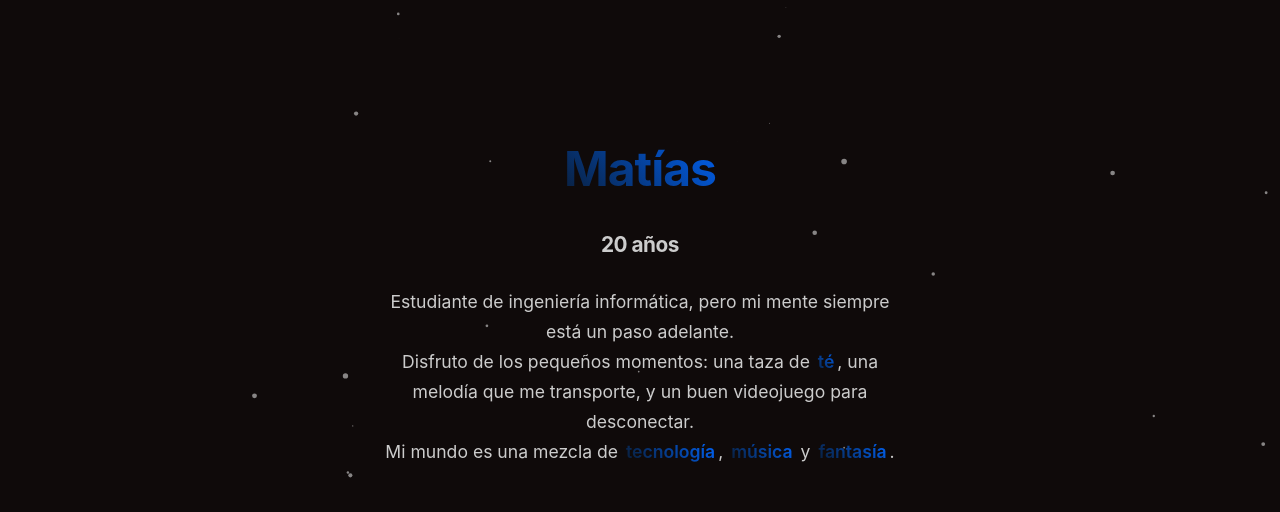
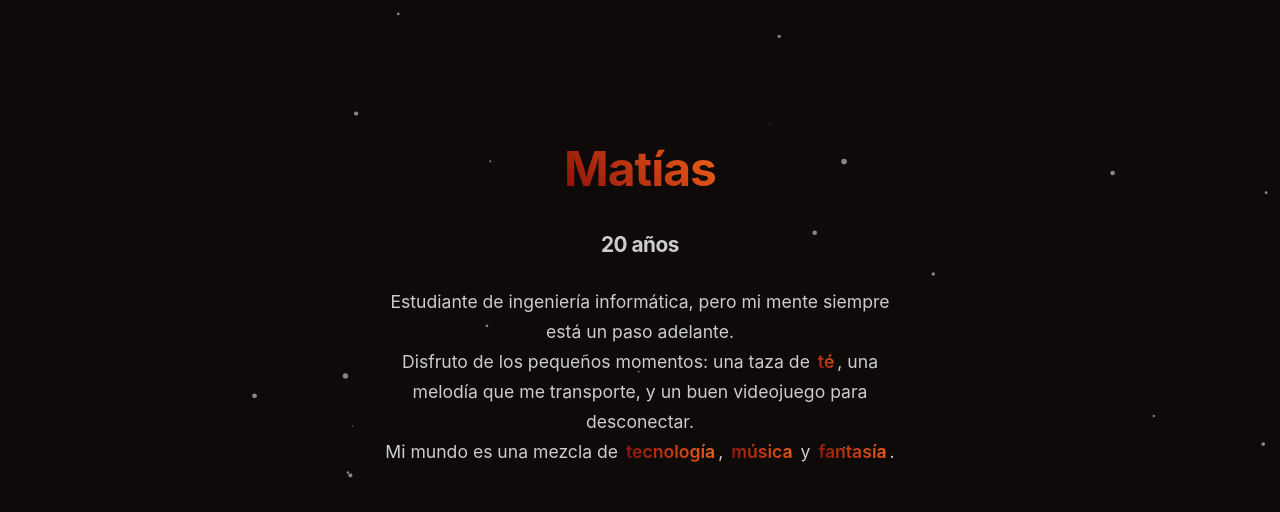
Before and after one commit to matias-damian/website, a plain HTML site: page index.html in a window 1280 px wide. Shown: the top 512 px of the page. Drawn offline with Linux system fonts and the light colour scheme.

Commit message:
Update main.css

```diff
--- a/assets/css/main.css
+++ b/assets/css/main.css
@@ -31,7 +31,7 @@
     }
 
     50% {
-        border-color: #00308F;
+        border-color: #820909;
     }
 }
 
@@ -40,11 +40,14 @@
 }
 
 :root {
-    --gradient-1: #0A1A2F;
-    --gradient-2: #0066FF;
-    --gradient-3: #00308F;
-    --gradient-4: #00C2FF;
-    --bg-dark: #0F0A0A;
+    --gradient-1: #820909;
+    /* Crimson */
+    --gradient-2: #ff6b1a;
+    /* Vibrant orange */
+    --gradient-3: #2a0a0a;
+    /* Deep blood-black */
+    --bg-dark: #0f0a0a;
+    /* Base dark */
 }
 
 * {
```
